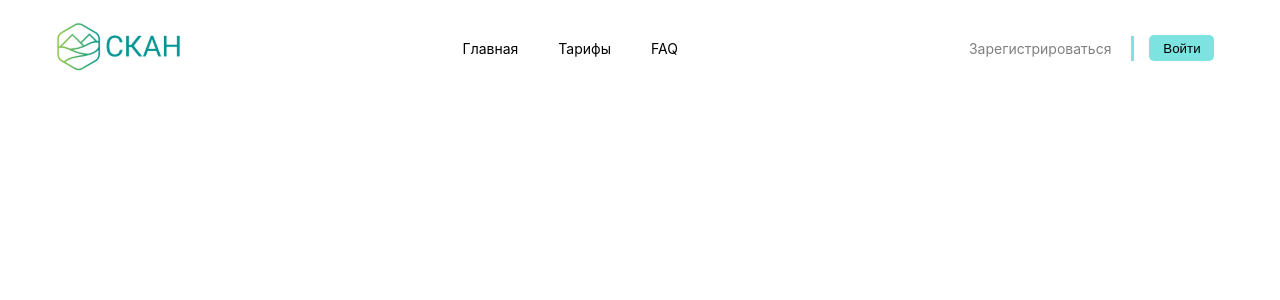
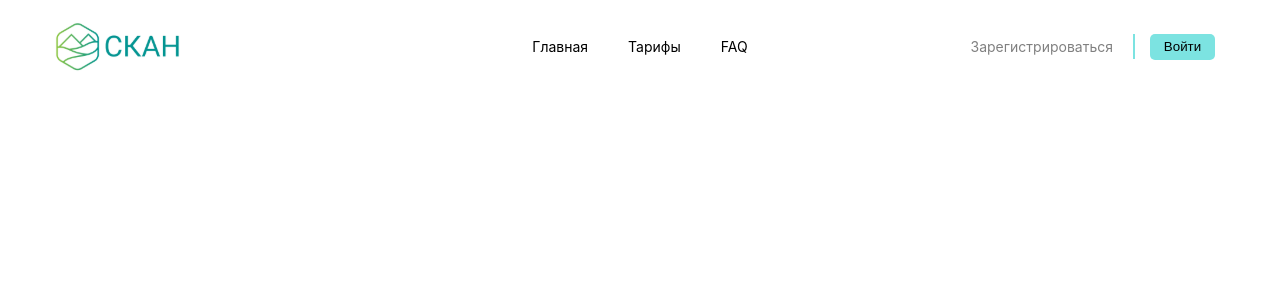
Before and after one commit to AndrewMosh/Scan, a React (Create React App) app: page / in a window 1280 px wide. Shown: the top 300 px of the page. Built offline with nearby package versions, Linux system fonts and the light colour scheme.

Commit message:
header fixed

```diff
--- a/src/Components/Header/Header.jsx
+++ b/src/Components/Header/Header.jsx
@@ -6,9 +6,8 @@ const Header = () => {
   return (
     <header>
       <nav>
-        <div>
-          <img src={logo} alt="logo" />
-        </div>
+        <img src={logo} alt="logo" />
+
         <div className="nav">
           <div>Главная</div>
           <div>Тарифы</div>
--- a/src/Components/Header/header.scss
+++ b/src/Components/Header/header.scss
@@ -8,15 +8,19 @@ $plain: "Inter";
 header {
   height: 93px;
   font-size: 14px;
-
+  margin: 0 auto;
+  max-width: 1440px;
   nav {
-    display: flex;
-    justify-content: space-around;
-    align-items: center;
-    max-width: 1440px;
-    gap: 150px;
+    display: grid;
+    grid-template-columns: repeat(3, 1fr);
+    justify-content: center;
+    margin: 0 50px;
     .nav {
       display: flex;
+      width: 300px;
+      justify-content: center;
+      align-items: center;
+      justify-self: center;
       div {
         padding: 0 20px;
       }
@@ -24,16 +28,14 @@ header {
     .menu {
       display: flex;
       align-items: center;
+      justify-content: flex-end;
+
       div {
         padding: 4px 20px;
       }
       div:nth-of-type(1) {
-        border-right: 3px solid #7ce3e1;
+        border-right: 2px solid #7ce3e1;
         color: grey;
-      }
-
-      .mock {
-        visibility: hidden;
       }
       button {
         background-color: $pro;
--- a/src/index.css
+++ b/src/index.css
@@ -1,3 +1,7 @@
+html {
+  width: 100%;
+  height: 100%;
+}
 li {
   list-style-type: none;
 }
```
